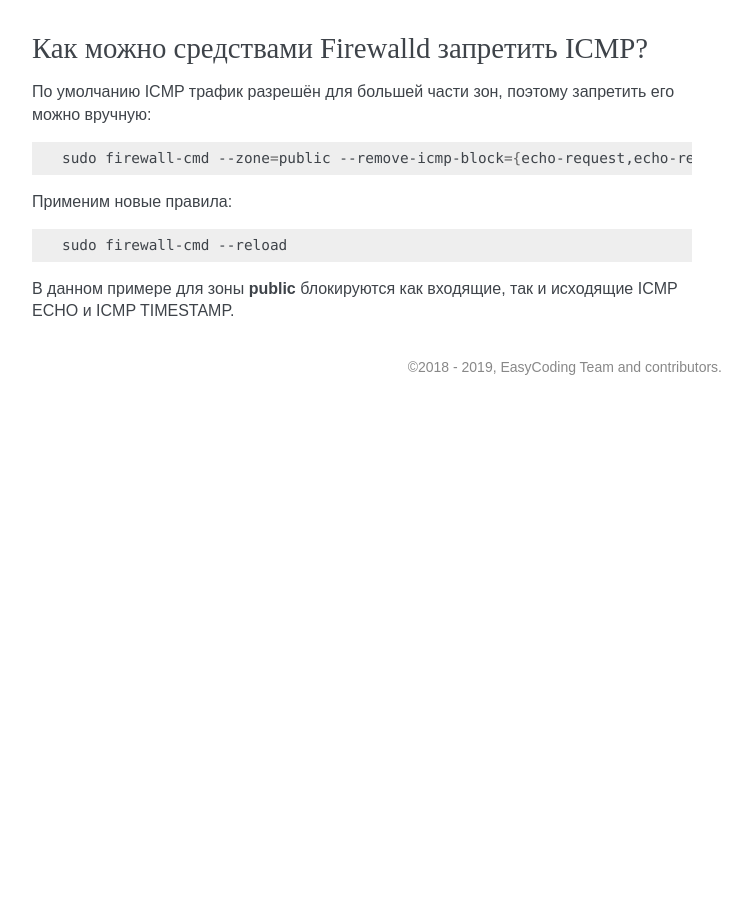
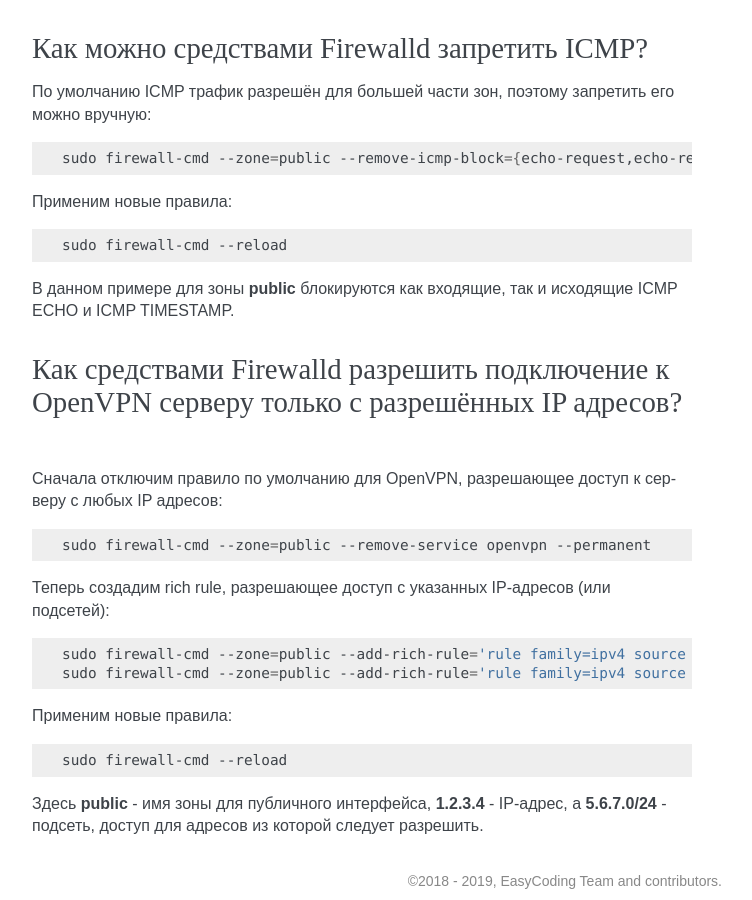
Before and after one commit to RussianFedora/FAQ, a Sphinx documentation site: the page built from source/administration.rst, in a window 1280 px wide and 900 px high, scrolled down 12431 px. Shown: the whole window, without its empty margins (388-1140 px from the left). Built offline with Sphinx 7.4.7, drawn with Linux system fonts in a browser that asks for light colours; before the commit the page ends 12836 px from its top, so only the background shows below that; some of the changed text lies outside the part shown.

Commit message:
Added question about restricting OpenVPN to allowed IP addresses.

```diff
--- a/source/administration.rst
+++ b/source/administration.rst
@@ -770,3 +770,30 @@
     sudo firewall-cmd --reload
 
 В данном примере для зоны **public** блокируются как входящие, так и исходящие ICMP ECHO и ICMP TIMESTAMP.
+
+.. index:: firewall, firewalld, openvpn
+.. _openvpn-allowed-ips:
+
+Как средствами Firewalld разрешить подключение к OpenVPN серверу только с разрешённых IP адресов?
+=====================================================================================================
+
+Сначала отключим правило по умолчанию для OpenVPN, разрешающее доступ к серверу с любых IP адресов:
+
+.. code-block:: bash
+
+    sudo firewall-cmd --zone=public --remove-service openvpn --permanent
+
+Теперь создадим rich rule, разрешающее доступ с указанных IP-адресов (или подсетей):
+
+.. code-block:: bash
+
+    sudo firewall-cmd --zone=public --add-rich-rule='rule family=ipv4 source address="1.2.3.4" service name="openvpn" accept' --permanent
+    sudo firewall-cmd --zone=public --add-rich-rule='rule family=ipv4 source address="5.6.7.0/24" service name="openvpn" accept' --permanent
+
+Применим новые правила:
+
+.. code-block:: bash
+
+    sudo firewall-cmd --reload
+
+Здесь **public** - имя зоны для публичного интерфейса, **1.2.3.4** - IP-адрес, а **5.6.7.0/24** - подсеть, доступ для адресов из которой следует разрешить.
```
